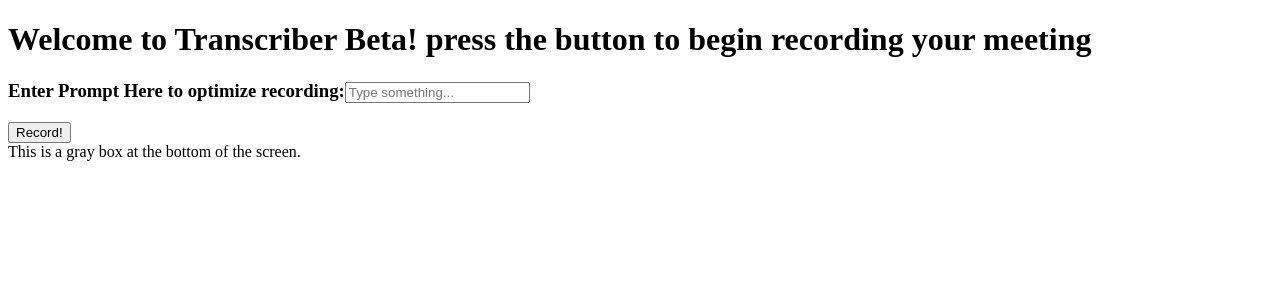
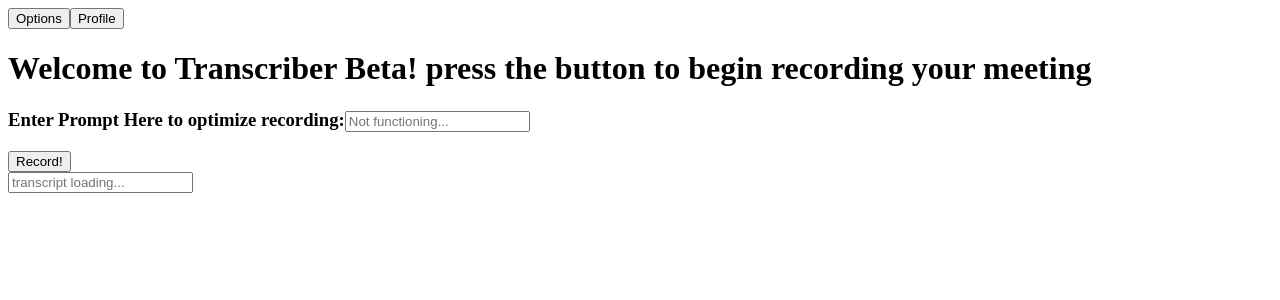
Before and after one commit to siacavazzi/transcriber, a Next.js app in the folder frontend/: page / in a window 1280 px wide. Shown: the top 300 px of the page. Built offline with nearby package versions, Linux system fonts and the light colour scheme.

Commit message:
added buttons and text box for the transcript

```diff
--- a/frontend/pages/index.tsx
+++ b/frontend/pages/index.tsx
@@ -7,9 +7,27 @@ const Home: React.FC = () => {
     alert('Button Clicked!');                                   // this is a place holder, when the button is clicked it should begin to record
   };
 
+  const handleClickLeft = () => {
+    alert('Left Button Clicked!');
+  };
+
+  const handleClickRight = () => {
+    alert('Right Button Clicked!');
+  };
+
   return (
 
     <div className="flex items-center justify-center h-screen"> {/*header*/}
+
+      {/* Toolbar at the top */}
+      <div className="flex justify-between w-full p-4 bg-gray-200">
+        {/* Left button */}
+        <Button onClick={handleClickLeft}>Options</Button>
+
+        {/* Right button */}
+        <Button onClick={handleClickRight}>Profile</Button>
+      </div>
+
       <div className="text-center">
         <h1 className="text-4xl font-bold mb-6">Welcome to Transcriber Beta! press the button to begin recording your meeting </h1>
       </div>
@@ -19,11 +37,11 @@ const Home: React.FC = () => {
         <h3
           className="border p-2 mt-4">
           Enter Prompt Here to optimize recording:
+
           <input
-
-          type="text"
-          className="border p-2"
-          placeholder="Type something..."
+            type="text"
+            className="border p-2"
+            placeholder= "Not functioning..."
           />
         </h3>
 
@@ -32,8 +50,13 @@ const Home: React.FC = () => {
         </Button>
       </div>
 
+      {/*text box that will contain transcript from backend*/}
       <div className="fixed bottom-0 left-0 right-0 bg-gray-100 p-4 min-h-screen">
-        This is a gray box at the bottom of the screen.
+        <input
+          type="text"
+          className="border p-2"
+          placeholder= "transcript loading..."
+        />
       </div>
     </div>
   );
```
